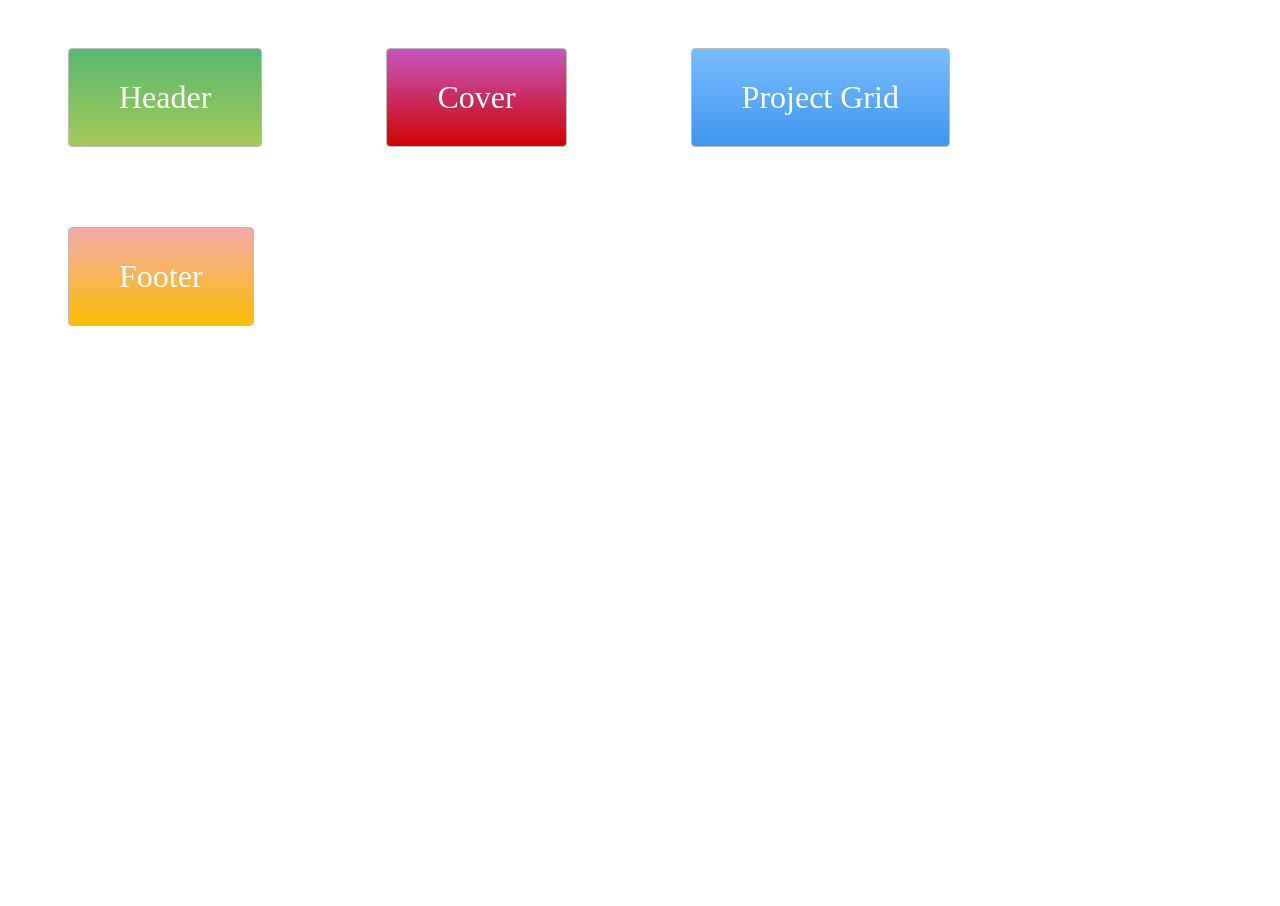
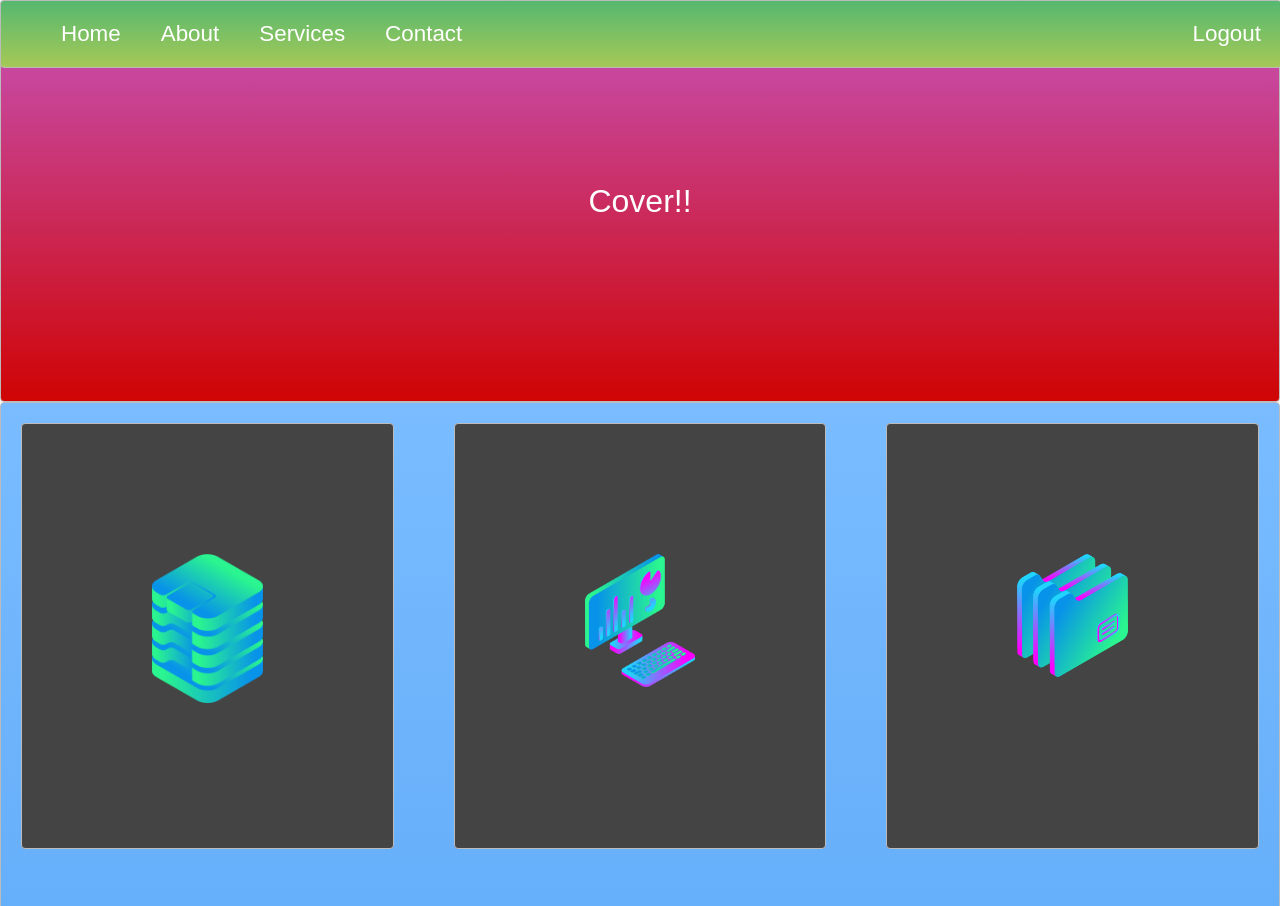
Before and after one commit to heIsThePirate/Layout-Template, a plain HTML site: page index.html in a window 1280 px wide. Shown: the top 906 px of the page. Before the commit the page ends 800 px from the top, so only its background shows below. Drawn offline with Linux system fonts and the light colour scheme.

Commit message:
Final Commit

```diff
--- a/index.html
+++ b/index.html
@@ -5,9 +5,27 @@
   <link rel="stylesheet" type="text/css" href="./style.css">
 </head>
 <body>
-  <div class="zone green">Header</div>
-  <div class="zone red">Cover</div>
-  <div class="zone blue">Project Grid</div>
-  <div class="zone yellow">Footer</div>
+	<nav class="zone green sticky">
+		<ul class="main-nav">
+			<li>Home</li>
+			<li>About</li>
+			<li>Services</li>
+			<li>Contact</li>
+			<li class="push">Logout</li>
+		</ul>
+	</nav>
+	<div class="zone container red">Cover!!</div>
+	<div class="zone blue grid-wrapper">
+		<div class="box zone"><img src="img/data_storage_2_2.png"></div>
+		<div class="box zone"><img src="img/desktop_analytics_2.png"></div>
+		<div class="box zone"><img src="img/files_2.png"></div>
+		<div class="box zone"><img src="img/monitor_coding_2.png"></div>
+		<div class="box zone"><img src="img/monitor_settings_2.png"></div>
+		<div class="box zone"><img src="img/server_2_2.png"></div>
+		<div class="box zone"><img src="img/server_3.png"></div>
+		<div class="box zone"><img src="img/server_safe_2.png"></div>
+		<div class="box zone"><img src="img/undraw.png"></div>
+	</div>
+	<footer class="zone yellow">Footer</footer>
 </body>
 </html>
--- a/style.css
+++ b/style.css
@@ -1,8 +1,13 @@
+body {
+    margin: auto 0;
+    font-family: Arial;
+}
+
 .zone {
-    padding:30px 50px;
-    margin:40px 60px;
+    /*margin:30px 50px;
+    padding: 30px 50px;*/
     cursor:pointer;
-    display:inline-block;
+    /*display:inline-block;*/
     color:#FFF;
     font-size:2em;
     border-radius:4px;
@@ -17,6 +22,68 @@
     box-shadow:rgba(0,0,0,0.8) 0px 5px 15px, inset rgba(0,0,0,0.15) 0px -10px 20px;
 }
 
+.box:hover {
+    -webkit-transform: rotate(-7deg);
+    -moz-transform: rotate(-7deg);
+    -o-transform: rotate(-7deg);
+    transform: rotate(-7deg);
+}
+
+.main-nav {
+    display: flex;
+    list-style: none;
+    font-size: 0.7em;
+    margin: 0;
+
+}
+
+@media only screen and (max-width: 600px) {
+    .main-nav {
+        font-size: 0.5em;
+        padding: 0;
+    }
+}
+
+.push {
+    margin-left: auto;
+}
+
+li {
+    padding: 20px;
+}
+
+.container {
+    display: flex;
+    align-items: center;
+    justify-content: center;
+    height: 50vh;
+}
+
+.grid-wrapper {
+    display: grid;
+    grid-gap: 20px;
+    grid-template-columns: repeat(auto-fill, minmax(350px, 1fr));
+}
+
+.box > img {
+    width: 100%;
+}
+
+.box {
+    background-color: #444;
+    padding: 130px;
+    margin: 20px;
+}
+
+footer {
+    text-align: center;
+}
+
+.sticky {
+    position: fixed;
+    top: 0;
+    width: 100%;
+}
 /*https://paulund.co.uk/how-to-create-shiny-css-buttons*/
 /***********************************************************************
  *  Green Background
@@ -42,6 +109,7 @@
     background: -o-linear-gradient(top, #C655BE 0%,#cf0404 100%); /* Opera 11.10+ */
     background: -ms-linear-gradient(top, #C655BE 0%,#cf0404 100%); /* IE10+ */
     background: linear-gradient(top, #C655BE 0%,#cf0404 100%); /* W3C */
+    /*height: 500px;*/
 }
 
 /***********************************************************************
@@ -68,4 +136,17 @@
     background: -o-linear-gradient(top, #7abcff 0%,#60abf8 44%,#4096ee 100%); /* Opera 11.10+ */
     background: -ms-linear-gradient(top, #7abcff 0%,#60abf8 44%,#4096ee 100%); /* IE10+ */
     background: linear-gradient(top, #7abcff 0%,#60abf8 44%,#4096ee 100%); /* W3C */
+    /*display: grid;
+    grid-template-columns: repeat(auto-fill, minmax(300px, 1fr));
+    overflow: hidden;*/
 }
+
+
+/*img {
+    width: 300px;
+    height: 300px;
+    border: 1px solid grey;
+    border-radius: 5px;
+    margin: 20px;
+    padding: 20px;
+}*/
```
